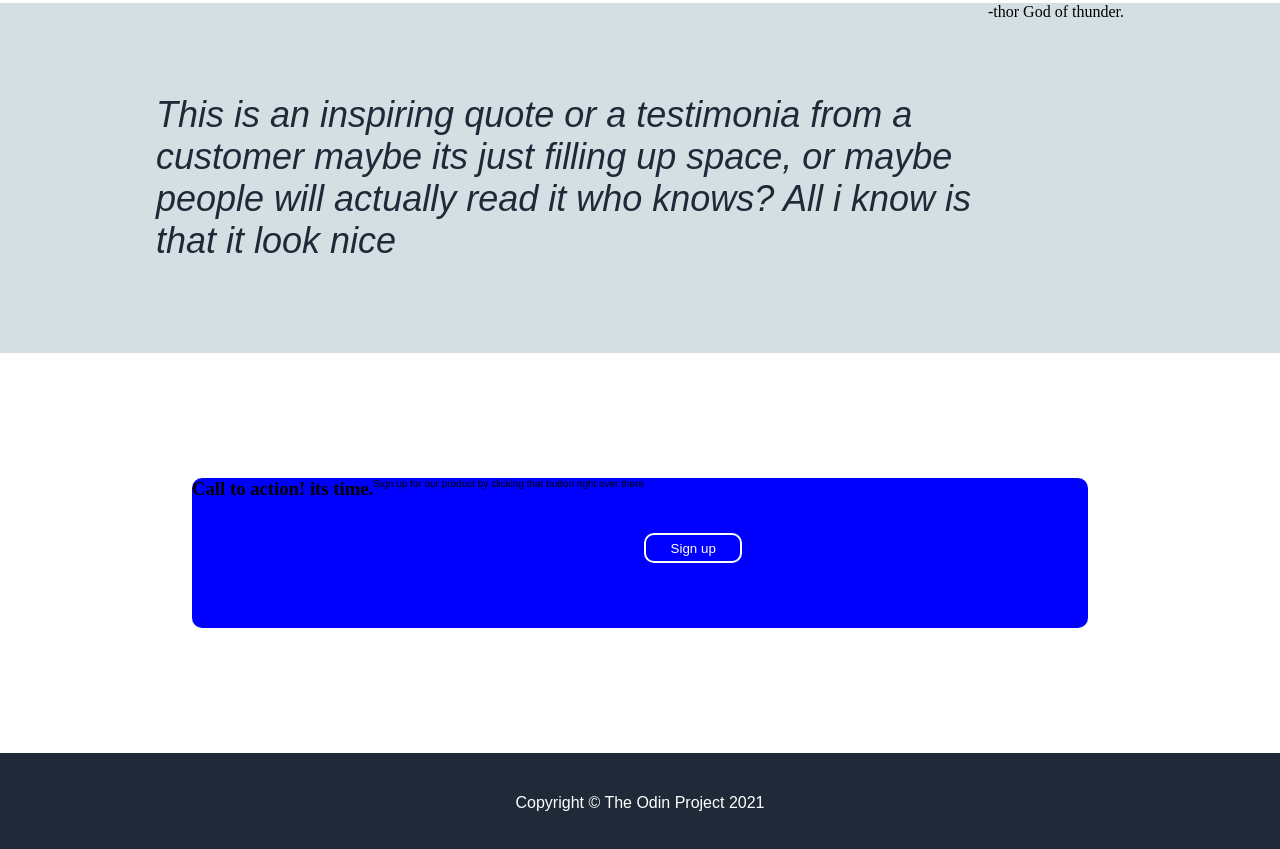
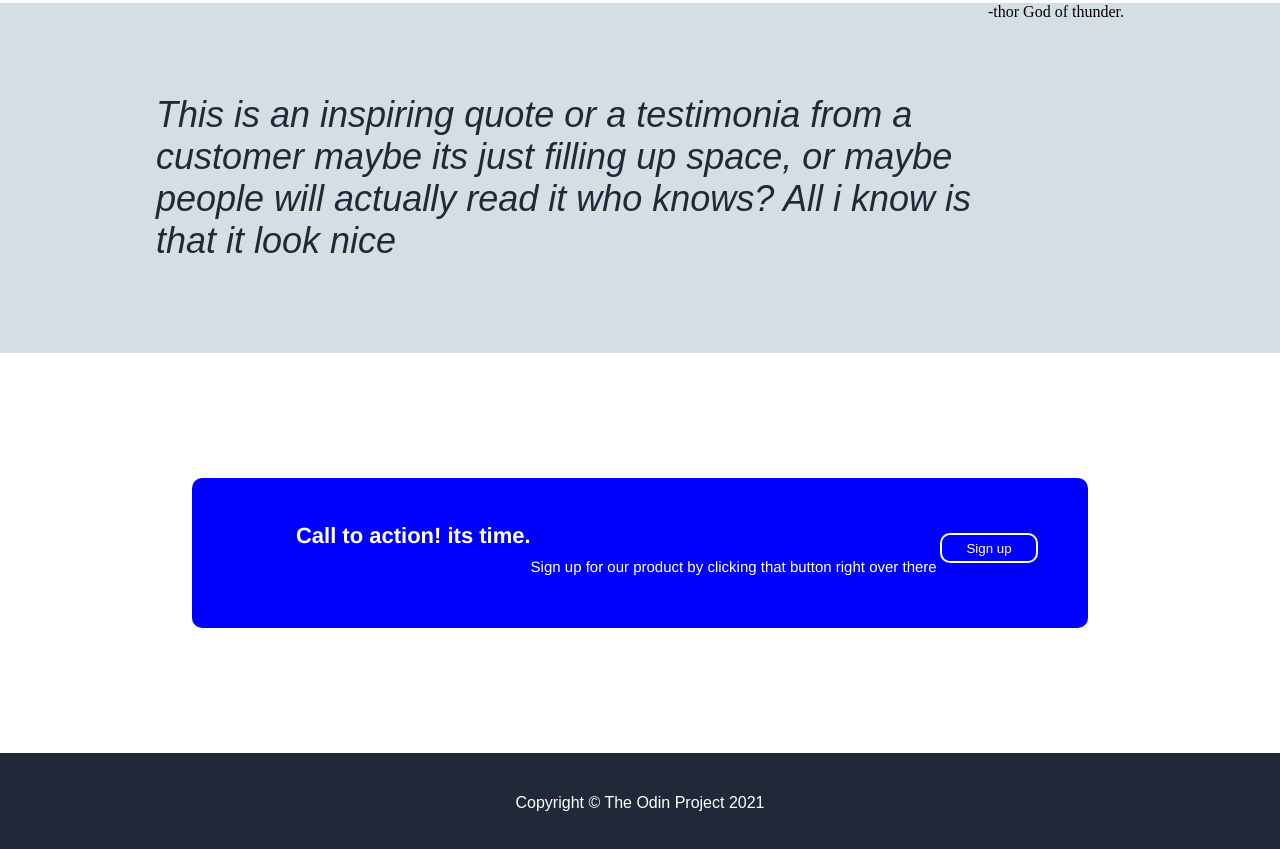
Before and after one commit to olayinka-oladele/landing-page, a website: page index.html in a window 1280 px wide. Shown: the part 882-1731 px from the top of the page. Drawn offline with Linux system fonts and the light colour scheme.

Commit message:
add css syntacs

```diff
--- a/css/index.css
+++ b/css/index.css
@@ -165,12 +165,8 @@ p {
   border-radius: 10px;
   display: flex;
   flex-direction: row;
-}
-
-h3 p {
-  color: white;
-  display: flex;
-  flex-direction: column;
+  justify-content: center;
+  align-items: flex-start;
 }
 
 .btn-container {
@@ -190,6 +186,28 @@ h3 p {
   margin-top: 55px;
 }
 
+.text-a {
+  font-family: "Franklin Gothic Medium", "Arial Narrow", Arial, sans-serif;
+  font-size: 22px;
+  color: white;
+  display: flex;
+  justify-content: center;
+  align-items: flex-start;
+  margin-top: 45px;
+  margin-left: 25px;
+}
+
+.text-b {
+  font-family: "Franklin Gothic Medium", "Arial Narrow", Arial, sans-serif;
+  font-size: 15px;
+  color: white;
+  display: flex;
+  justify-content: center;
+  align-items: flex-start;
+  margin-top: 80px;
+  margin-right: 0.2rem;
+}
+
 .section-e {
   height: 100px;
   background-color: #1f2937;
--- a/index.html
+++ b/index.html
@@ -70,8 +70,8 @@
 
     <div class="section-d">
       <div class="second-section-d">
-        <h3>Call to action! its time.</h3>
-        <p>Sign up for our product by clicking that button right over there</p>
+        <h3 class="text-a">Call to action! its time.</h3>
+        <p class="text-b">Sign up for our product by clicking that button right over there</p>
         <div class="btn-container">
           <button class="btn-2">Sign up</button>
         </div>
```
